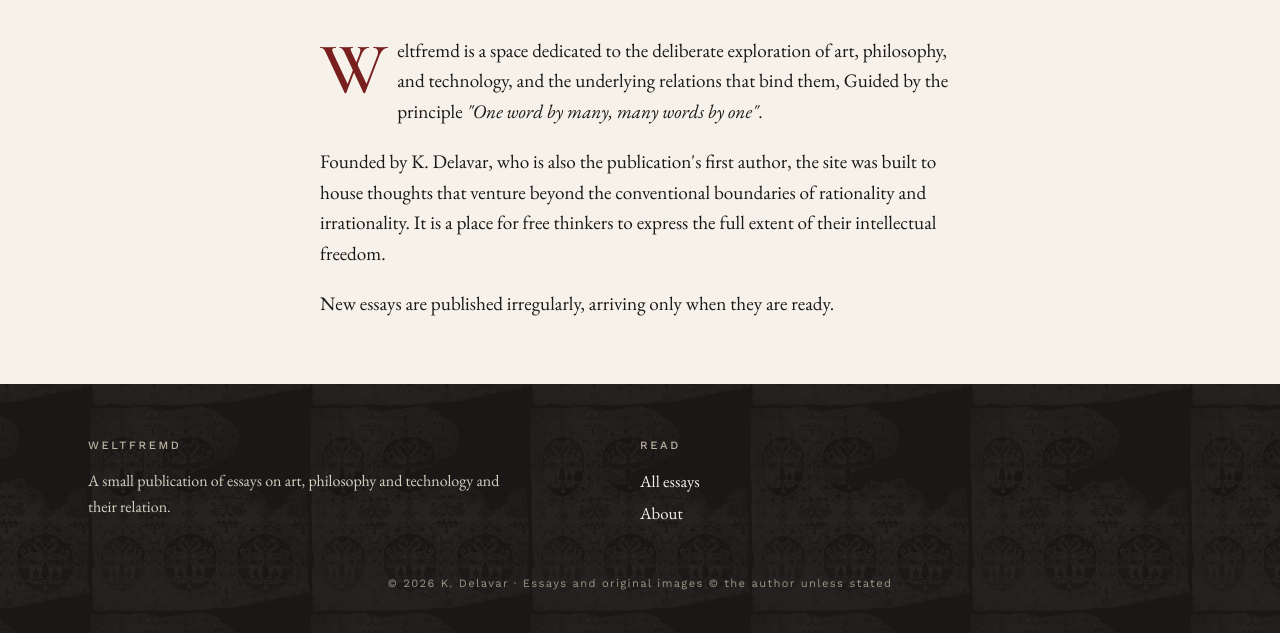
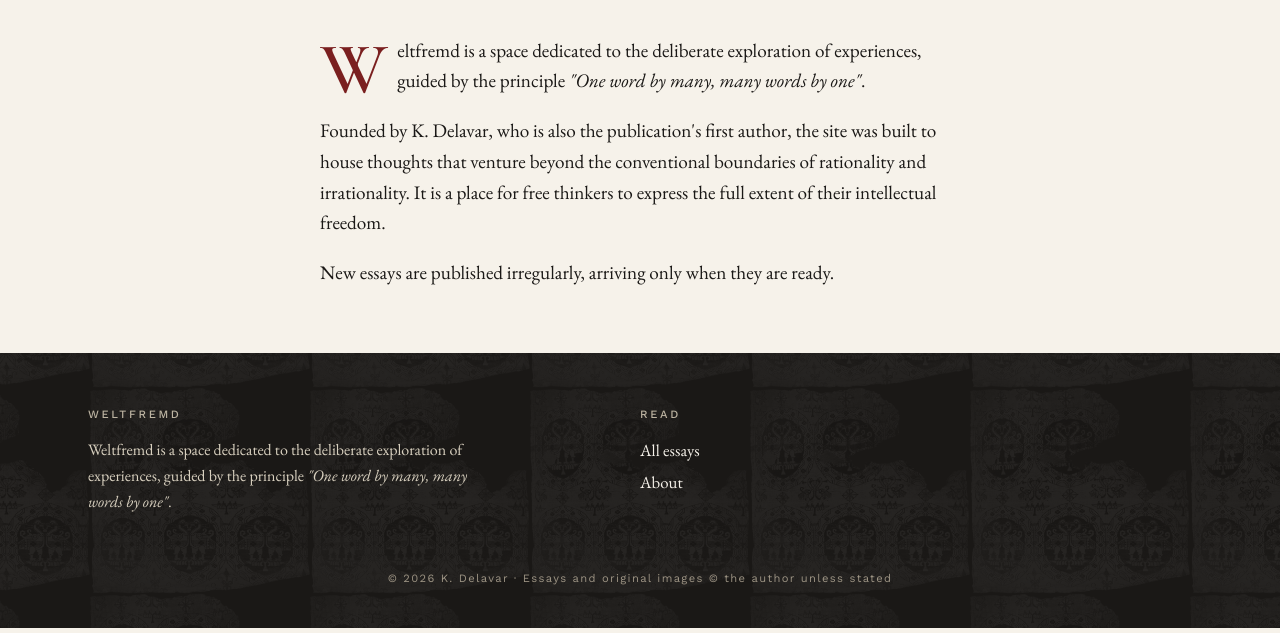
Before and after one commit to Kourosh-Delavar/Weltfremd, a plain HTML site: page about.html in a window 1280 px wide. Shown: the part 379-1012 px from the top of the page. Drawn offline with nearby package versions, Linux system fonts and the light colour scheme.

Commit message:
final structure ready

```diff
--- a/about.html
+++ b/about.html
@@ -17,7 +17,7 @@
 <main class="wrap">
   <h1 class="page-title">About</h1>
   <div class="prose">
-    <p class="dropcap">Weltfremd is a space dedicated to the deliberate exploration of art, philosophy, and technology, and the underlying relations that bind them, Guided by the principle <em>"One word by many, many words by one"</em>.</p>
+    <p class="dropcap">Weltfremd is a space dedicated to the deliberate exploration of experiences, guided by the principle <em>"One word by many, many words by one"</em>.</p>
     <p>Founded by K. Delavar, who is also the publication's first author, the site was built to house thoughts that venture beyond the conventional boundaries of rationality and irrationality. It is a place for free thinkers to express the full extent of their intellectual freedom.</p>
     <p>New essays are published irregularly, arriving only when they are ready.</p>
   </div>
--- a/assets/js/essays-data.js
+++ b/assets/js/essays-data.js
@@ -4,21 +4,4 @@
    `slug`  = file name inside /essays/ without ".html"
    `image` = path relative to the site root (use /resources/images/)
    ========================================================== */
-window.ESSAYS = [
-  {
-    slug: "on-the-weaving-of-roundels",
-    title: "On the Weaving of Roundels",
-    author: "K. Delavar",
-    date: "2026-10-12",
-    excerpt: "A silk fragment, centuries old, repeats the same paired birds inside a ring of tiny flowers. What does a pattern remember when everything else about its makers has been lost?",
-    image: "resources/images/textile-thumb.jpg"
-  },
-  {
-    slug: "a-short-history-of-the-margin",
-    title: "A Short History of the Margin",
-    author: "K. Delavar",
-    date: "2026-09-28",
-    excerpt: "Readers have always talked back to the page. A brief essay about the white space where they did it.",
-    image: "resources/images/textile-thumb.jpg"
-  }
-];
+window.ESSAYS = [];
--- a/assets/js/main.js
+++ b/assets/js/main.js
@@ -40,7 +40,7 @@
   var footer = $("#site-footer");
   if (footer) footer.innerHTML =
       '<div class="wrap"><div><h3>' + SITE.name + '</h3>' +
-      "<p>A small publication of essays on art, philosophy and technology and their relation.</p></div>" +
+      "<p>Weltfremd is a space dedicated to the deliberate exploration of experiences, guided by the principle <em>\"One word by many, many words by one\"</em>.</p></div>" +
       '<div><h3>Read</h3><ul><li><a href="' + root + 'essays/index.html">All essays</a></li>' +
       '<li><a href="' + root + 'about.html">About</a></li></ul></div></div>' +
       '<div class="copy">© ' + SITE.year + " " + esc(SITE.author) + " · Essays and original images © the author unless stated</div>";
```
